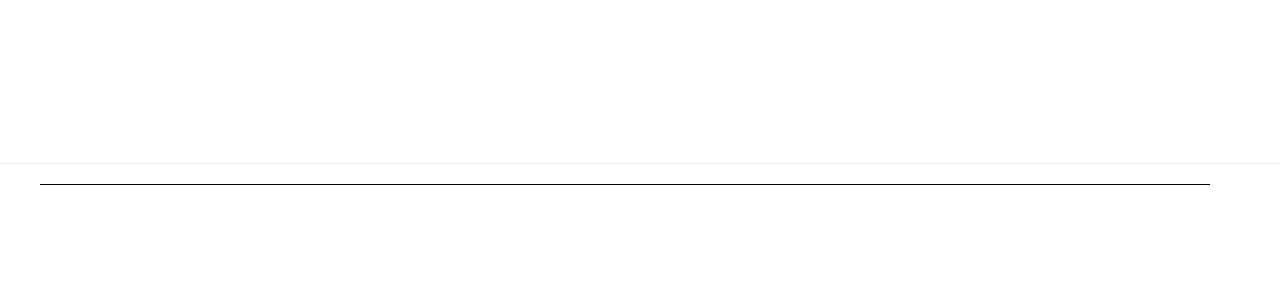
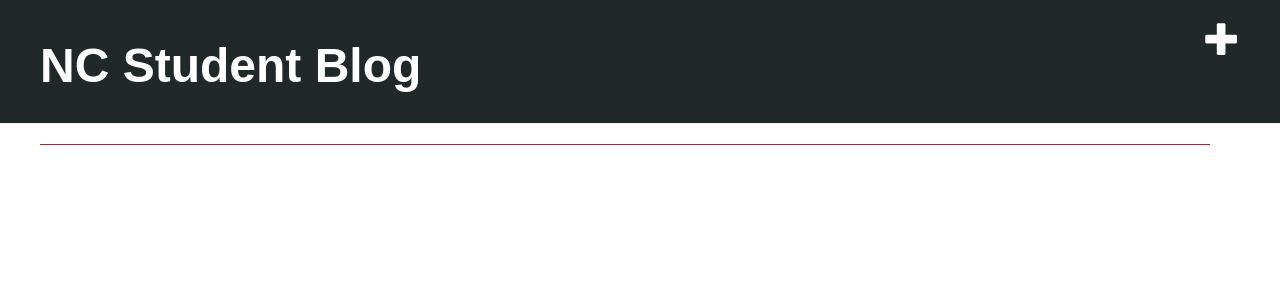
Before and after one commit to IsSheFiona/python-blog, a Django app: page / in a window 1280 px wide. Shown: the top 300 px of the page. Run offline with Django 3.2, Linux system fonts and the light colour scheme; the visitor is signed in with stand-in values (Sample User, id 1); data that the repository does not hold is empty; some libraries are stand-ins or nearby versions.

Commit message:
nc type styling added

```diff
--- a/blog/static/css/blog.css
+++ b/blog/static/css/blog.css
@@ -1,5 +1,5 @@
 .page-header {
-  background-color: plum
+  background-color: #202829;
   margin-top: 0;
   padding: 20px 20px 20px 40px;
 }
@@ -11,22 +11,25 @@
   color: #ffffff;
   font-size: 36pt;
   text-decoration: none;
+  font-weight: bold;
 }
 
 .content {
   margin-left: 40px;
-  background-color: #000000;
+  background-color: #ba1f31;
 }
 
 h1,
 h2,
 h3,
 h4 {
-  font-family: "Cairo", sans-serif;
+  font-family: "Montserrat", sans-serif;
+  color: #202829;
+  font-weight: bold;
 }
 
 .date {
-  color: #828282;
+  color: #202829;
 }
 
 .save {
@@ -53,5 +56,4 @@ h4 {
 
 .post h2 a,
 .post h2 a:visited {
-  color: #000000;
 }
--- a/blog/templates/blog/base.html
+++ b/blog/templates/blog/base.html
@@ -6,10 +6,10 @@
       rel="stylesheet"
       href="//maxcdn.bootstrapcdn.com/bootstrap/3.3.7/css/bootstrap.min.css"
     />
-    <!-- <link
+    <link
       rel="stylesheet"
       href="//maxcdn.bootstrapcdn.com/bootstrap/3.2.0/css/bootstrap-theme.min.css"
-    /> -->
+    />
     <link
       href="//fonts.googleapis.com/css?family=Cairo&display=swap"
       rel="stylesheet"
--- a/blog/templates/blog/post_list.html
+++ b/blog/templates/blog/post_list.html
@@ -1,4 +1,10 @@
 {% extends 'blog/base.html' %} {% block content %} {% for post in posts %}
+<head>
+  <link
+    href="https://fonts.googleapis.com/css?family=Montserrat&display=swap"
+    rel="stylesheet"
+  />
+</head>
 <div class="post">
   <div class="date">
     <p>published: {{ post.published_date }}</p>
```
